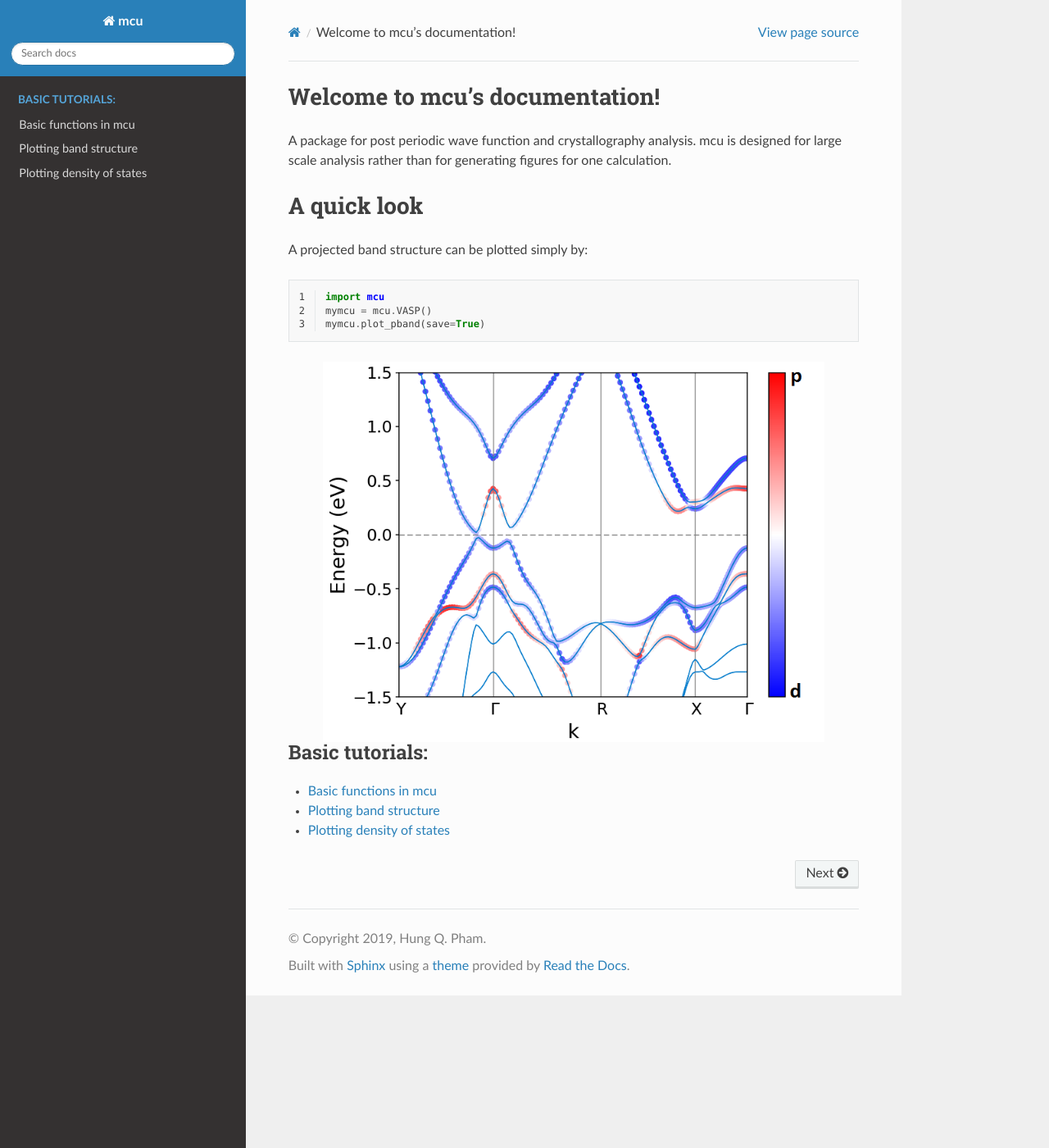
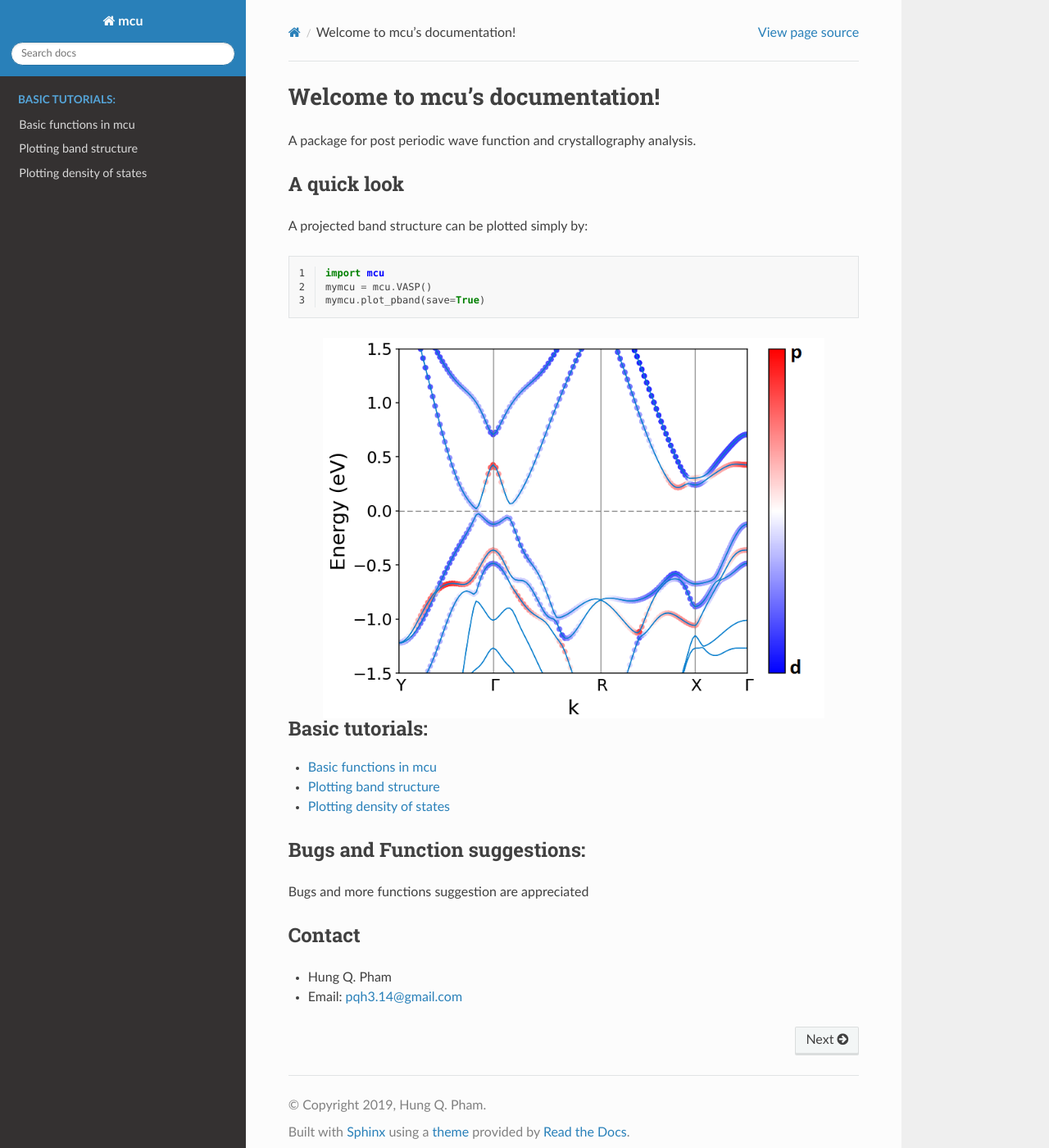
Before and after one commit to hungpham2017/mcu, a Sphinx documentation site: the page built from docs/source/index.rst, in a window 1280 px wide and 1400 px high. Shown: the whole window at 82% size. Built offline with Sphinx 7.4.7 and the Read the Docs theme 2.0.0, drawn with Linux system fonts in a browser that asks for light colours.

Commit message:
Main pushing

```diff
--- a/docs/source/index.rst
+++ b/docs/source/index.rst
@@ -1,9 +1,9 @@
 Welcome to mcu's documentation!
 ===============================
-A package for post periodic wave function and crystallography analysis. mcu is designed for large scale analysis rather than for generating figures for one calculation.
+A package for post periodic wave function and crystallography analysis.
 
 A quick look
-============
+------------
 A projected band structure can be plotted simply by:
 
 .. code-block:: python
@@ -23,3 +23,13 @@ A projected band structure can be plotted simply by:
 
     basic
     plotting
+
+Bugs and Function suggestions:
+------------------------------
+Bugs and more functions suggestion are appreciated
+
+
+Contact
+-------
+* Hung Q. Pham
+* Email: pqh3.14@gmail.com
```
Also changed, not shown: 6 other files.
